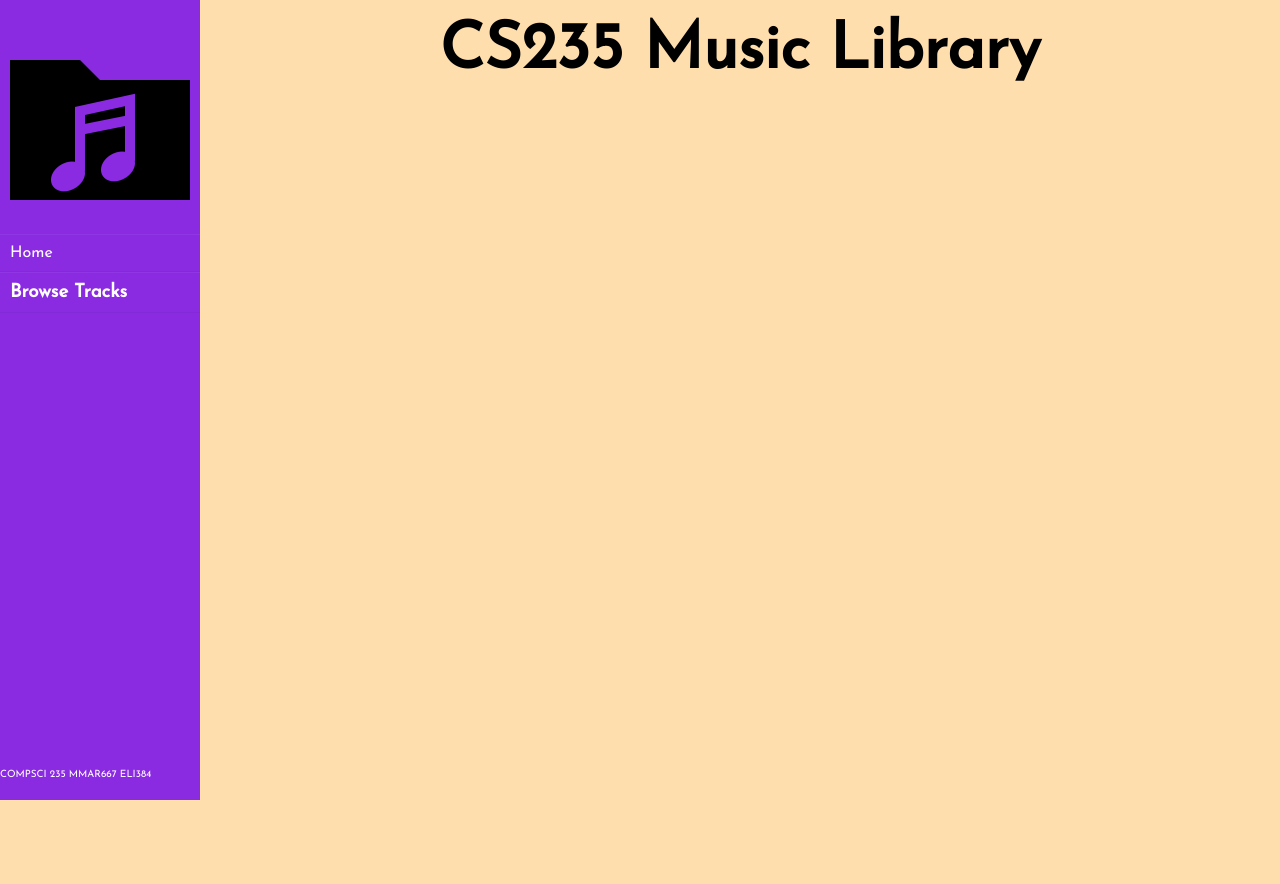
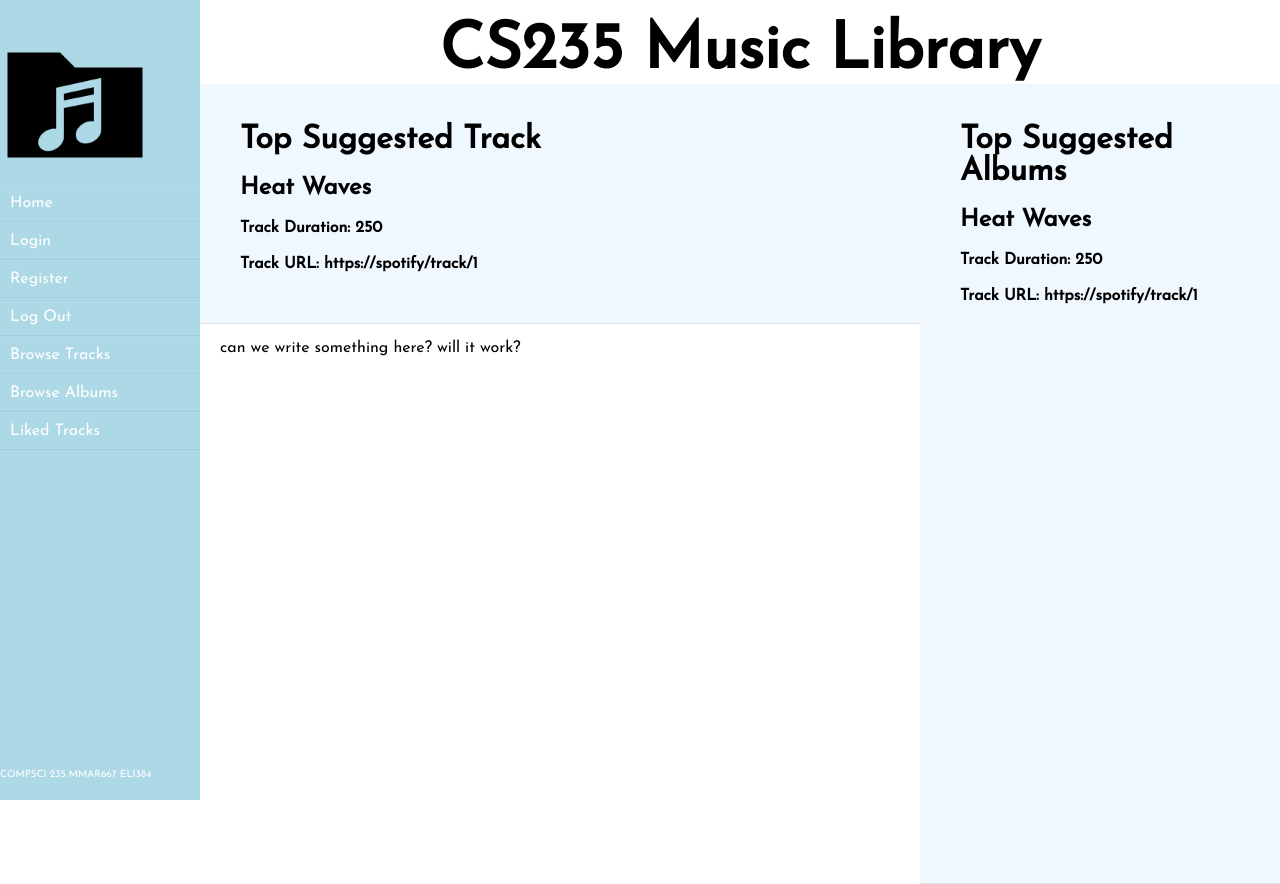
Before and after one commit to MichaelMar7/COMPSCI235-Assignment, a Flask app: page / in a window 1280 px wide. Before the commit the page ends 800 px from the top, so only its background shows below. Run offline with Flask 2, Linux system fonts and the light colour scheme.

Commit message:
Templating
General Templating done, just need to do BP now so I can link all the button and need to sort out how to show albums.

```diff
--- a/music/static/css/styles.css
+++ b/music/static/css/styles.css
@@ -19,18 +19,34 @@ h1 {
     text-align: center;
     font-weight: bold;
 }
+h2 {
+    margin: 20px;
+    font-size: xx-large;
+}
+h3 {
+    margin: 20px;
+    font-size: x-large;
+}
+h4 {
+    margin: 20px;
+}
 #header {
     text-align: center;
     font-weight: bold;
     font-size: 64px;
     margin-top: 20px;
 }
+#body {
+    min-height: 100%;
+    margin-bottom: -60px;
+    font-size: medium;
+}
 #content-2 {
     height: 100vh;
     margin-left: 200px;
     display: flex;
     flex-direction: column;
-    background-color: navajowhite;
+    background-color: white;
 }
 .btn-nav {
     padding: 10px;
@@ -42,11 +58,11 @@ h1 {
 }
 
   .btn-nav:hover {
-    background-color: #594f8d;
+    background-color: lightblue;
     color: #fff;
 }
 .btn-general {
-    background-color: #7532cd;
+    background-color: lightblue;
     color: white;
     border: none;
     border-radius: 8px;
@@ -58,7 +74,7 @@ h1 {
 #nav {
     width: 200px;
     height: 100%;
-    background: blueviolet;
+    background: lightblue;
     padding: 30px 0px;
     position: fixed;
 }
@@ -72,3 +88,33 @@ h1 {
     text-align: center;
     word-wrap: break-word;
 }
+#main {
+    margin: 20px;
+    color: #717171;
+    line-height: 25px;
+    padding: 10px;
+    width: 66.666667%;
+}
+#logo {
+    width: 150px;
+}
+#sidebar2 {
+    background-color: aliceblue;
+    color: aliceblue;
+    width: 66.6666666%;
+    min-height: 50px;
+    height: 30%;
+    padding: 20px;
+    border-bottom: 1px solid #e0e4e8;
+    float: left;
+}
+#sidebar1 {
+    background-color: aliceblue;
+    color: aliceblue;
+    width: 33.3333333%;
+    min-height: 100vh;
+    height: 50%;
+    padding: 20px;
+    border-bottom: 1px solid #e0e4e8;
+    float: right;
+}
--- a/music/templates/navigator.html
+++ b/music/templates/navigator.html
@@ -1,12 +1,17 @@
 <nav id = "nav">
     <img id="logo" src="{{ url_for('static', filename='music_library.png') }} " />
-
+    <h6 id="nav-header">
+        {% if 'user_name' in session %} Hello, {{session['user_name']}} {% endif %}
+    </h6>
     <a class="btn-nav" href="">Home</a>
+    <a class="btn-nav" href="">Login</a>
+    <a class="btn-nav" href="">Register</a>
+    <a class="btn-nav" href="">Log Out</a>
     <div>
-        <h3>
-            <a class="btn-nav" href="">Browse Tracks</a>
-        </h3>
+        <a class="btn-nav" href="">Browse Tracks</a>
+        <a class="btn-nav" href="">Browse Albums</a>
     </div>
+    <a class="btn-nav" href="">Liked Tracks</a>
     <div id="nav-footer">
         COMPSCI 235 MMAR667 ELI384
     </div>
--- /dev/null
+++ b/music/templates/sidebar1.html
@@ -0,0 +1,14 @@
+<aside id="sidebar1">
+
+    <header>
+        <h2>Top Suggested Albums</h2>
+    </header>
+    <div>
+        <h3>{{ track.title }}</h3>
+        <h4>Track Duration: <b>{{ track.track_duration }}</b></h4>
+        <h4>Track URL: {{ track.track_url }}</h4>
+    </div>
+</aside>
+
+<!-- this actual sidebar is for Album Suggestions
+have to make this suggest albums -->
--- /dev/null
+++ b/music/templates/sidebar2.html
@@ -0,0 +1,18 @@
+<aside id="sidebar2">
+
+    <header>
+        <h2>Top Suggested Track</h2>
+    </header>
+    <div>
+        <h3>{{ track.title }}</h3>
+        <h4>Track Duration: <b>{{ track.track_duration }}</b></h4>
+        <h4>Track URL: {{ track.track_url }}</h4>
+    </div>
+    <br>
+    <br>
+    <br>
+    <p>
+        can we write something here? will it work?
+    </p>
+</aside>
+<!-- this "sidebar" is for the top suggested tracks -->
--- a/music/templates/simple_track.html
+++ b/music/templates/simple_track.html
@@ -13,6 +13,13 @@
         <div id = "content-2">
             <!-- header -->
             {% include 'header.html' %}
+            <div id="container">
+                <!-- Main content block to be supplied by page. -->
+                {% include 'sidebar1.html' %}
+
+                <!-- Include sidebar partial. -->
+                {% include 'sidebar2.html' %}
+            </div>
         </div>
     </div>
 </body>
```
Also changed, not shown: music/templates/templates.md (+3 -0 lines), music/songs/__init__.py (added), music/songs/songs.py (added).
